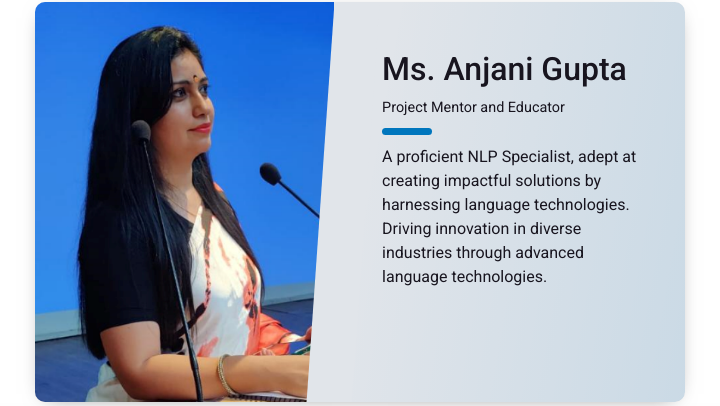
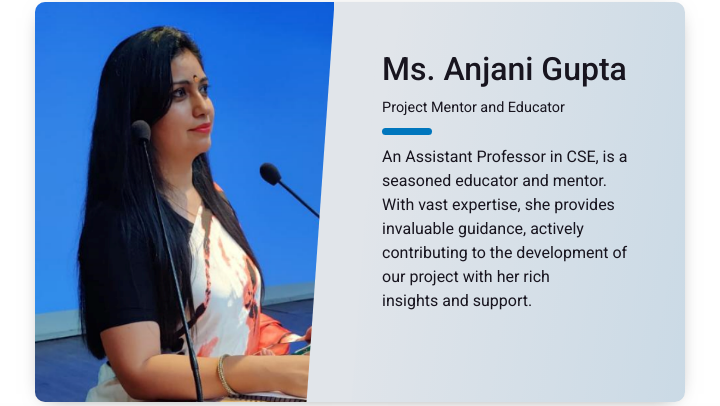
Before and after one commit to var-rishabh/SummarEase, a Flask app: page / in a window 1320 px wide. Shown: the part 2634-3040 px from the top of the page, without its empty margins (288-1008 px from the left). Run offline with Flask 3, Linux system fonts and the light colour scheme; some libraries are stand-ins or nearby versions.

Commit message:
Update main.html

```diff
--- a/templates/main.html
+++ b/templates/main.html
@@ -209,9 +209,10 @@
                                 </time>
                             </div>
                             <div class="postcard__bar"></div>
-                            <div class="postcard__preview-txt">A proficient NLP Specialist, adept at creating impactful
-                                solutions by harnessing language technologies. Driving innovation in diverse industries
-                                through advanced language technologies.
+                            <div class="postcard__preview-txt">
+                                An Assistant Professor in CSE,
+                                is a seasoned educator and mentor. With vast expertise, she provides invaluable guidance,
+                                actively contributing to the development of our project with her rich insights and support.
                             </div>
                         </div>
                     </article>
@@ -229,7 +230,8 @@
                                 </time>
                             </div>
                             <div class="postcard__bar"></div>
-                            <div class="postcard__preview-txt">He is A Machine Learning Enthusiast and Project Lead,
+                            <div class="postcard__preview-txt">
+                                He is A Machine Learning Enthusiast and Project Lead,
                                 adept at merging leadership skills with technical prowess. With extensive experience
                                 in team management and innovative machine learning applications, he excels in
                                 diverse fields.
@@ -248,7 +250,8 @@
                                 </time>
                             </div>
                             <div class="postcard__bar"></div>
-                            <div class="postcard__preview-txt">A proficient NLP Specialist, adept at creating impactful
+                            <div class="postcard__preview-txt">
+                                A proficient NLP Specialist, adept at creating impactful
                                 solutions by harnessing language technologies. Driving innovation in diverse industries
                                 through advanced language technologies.
                             </div>
@@ -268,9 +271,10 @@
                                 </time>
                             </div>
                             <div class="postcard__bar"></div>
-                            <div class="postcard__preview-txt">He is deeply immersed in Data Science, unraveling
-                                insights
-                                while excelling in UI/UX Design. His fusion of data expertise and design finesse crafts
+                            <div class="postcard__preview-txt">
+                                He is deeply immersed in Data Science, unraveling
+                                insights while excelling in UI/UX Design.
+                                His fusion of data expertise and design finesse crafts
                                 visually compelling digital experiences.
                             </div>
                         </div>
```
